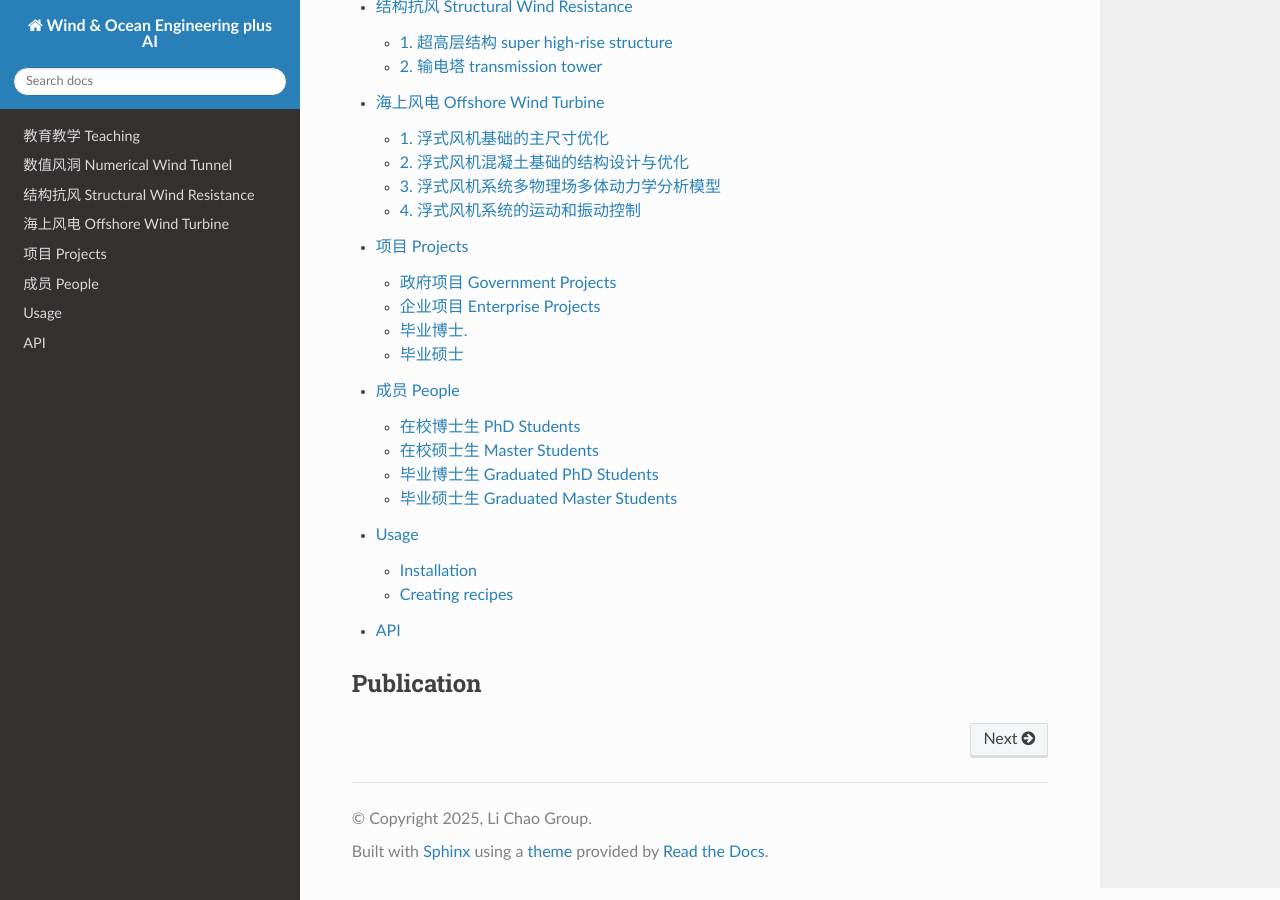
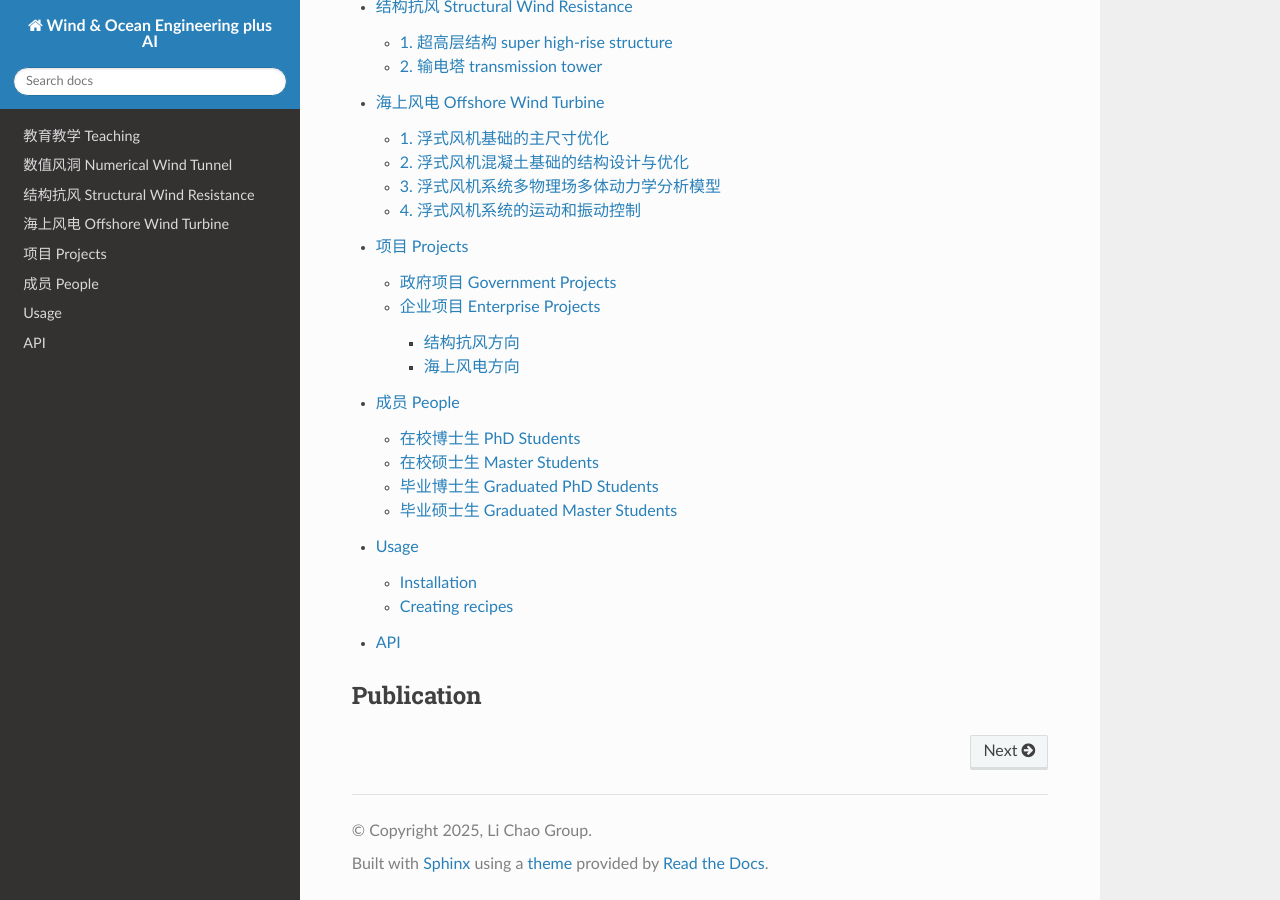
Before and after one commit to lichao689/rtdTest, a Sphinx documentation site: the page built from docs/source/index.rst, in a window 1280 px wide and 900 px high, scrolled down 1279 px. Built offline with Sphinx 7.4.7 and the Read the Docs theme 3.1.0, drawn with Linux system fonts in a browser that asks for light colours.

Commit message:
projects

```diff
--- a/docs/source/Projects.rst
+++ b/docs/source/Projects.rst
@@ -1,10 +1,10 @@
 项目 Projects
 ================
-
 
 政府项目 Government Projects
 ------------------------------
 
+------
 
 #.  2022-2025 省级, 面向多设计阶段的浮式风机系统一体化分析与优化方法，主持
 #.  2022-2025 省级, FRP-钢复合筋-海水海砂混凝土的半潜式风机基础结构设计方法，参与
@@ -20,18 +20,16 @@
 企业项目 Enterprise Projects
 ---------------------------------
 
+------
+
+结构抗风方向
+~~~~~~~~~~~~~~~~~~~~~~~
+
+#.  2016 企业委托，微地形下输电线路微尺度台风风场特性及模型研究，骨干
+#.  2016 企业委托，某再生能源发电厂风洞试验及风振分析，骨干
+
+海上风电方向
+~~~~~~~~~~~~~~~~~~~~~~~
 
 #.  2016 企业委托，钢筋混凝土半潜式浮力风机系统的风浪联合模型试验研究，骨干
-#.  2016 企业委托，微地形下输电线路微尺度台风风场特性及模型研究，骨干
-#.  2016 企业委托，某再生能源发电厂风洞试验及风振分析，骨干
 #.  2014 企业委托，基于钢筯混凝土结构的海上风电机组局部浮力基础的初步方案设计，主持
-
-
-毕业博士.
-----------------
-
-
-
-
-毕业硕士
-----------------
```
